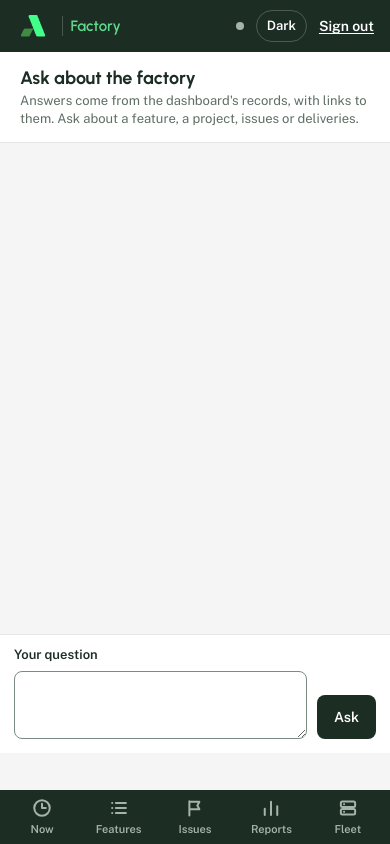
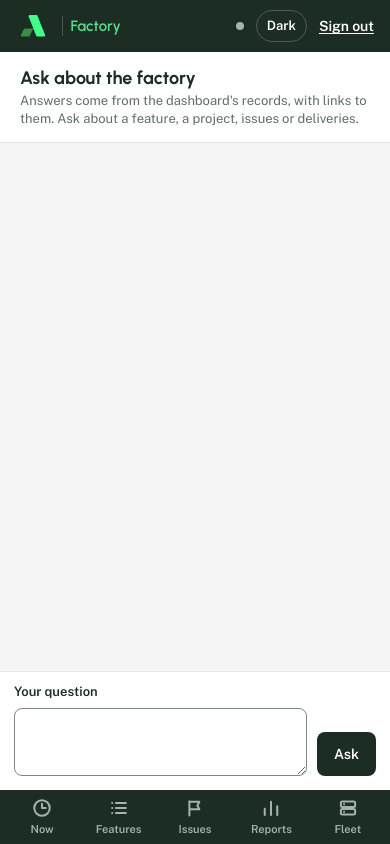
Before and after one commit to guardkit/factory-dashboard, a Python web app: template frontend/templates/chat.html in a window 390 px wide. Run offline with Jinja, Linux system fonts and the light colour scheme; the template is opened without the code that fills it, so the values that code supplies are empty.

Commit message:
The /chat page computes no height: one screen tall, the panel takes what bars and banners leave (Codex round 1, R1 and R2)
A wrapped banner on a narrow phone and the 420px minimum on short screens both broke the fixed
height. The page is now one screen tall with the panel filling the rest; the conversation scrolls
inside it, the composer keeps its size, and if bars and banners leave less room than the composer
needs the panel scrolls rather than hide it. The drawer (1600px+, one-line banners) keeps its
banner subtraction. 36 measured cases pass, including 320x568 with two dated three-line banners.

Co-Authored-By: Claude Opus 5.5 (1M context) <noreply@anthropic.com>

```diff
--- a/frontend/static/style.css
+++ b/frontend/static/style.css
@@ -211,7 +211,7 @@
   --login-circle-1: #24402F;  /* the sign-in panel's two soft circles, on its Deep Green */
   --login-circle-2: #213A2B;
   --readline-height: 37px; /* the read-time line under the top bar; the chat's heights subtract it */
-  --banner-line: 44px;      /* one banner under the top bar (one line); the chat's heights subtract the ones showing */
+  --banner-line: 44px;      /* one banner (one line at the 1600px+ widths where the chat drawer shows); the drawer subtracts the ones showing */
 }
 
 /* ==== self-hosted fonts (SIL Open Font Licence; texts beside the files) ==== */
@@ -432,7 +432,6 @@ body:has(.banner-slot .banner--stale:not([data-feed="cost"])) { --banner-a: var(
 body:has(.banner-slot .banner--stale[data-feed="cost"]) { --banner-b: var(--banner-line); }
 body:has(.banner-slot .banner--sse_paused):not(:has(.banner-slot .banner--stale:not([data-feed="cost"])))  { --banner-c: var(--banner-line); }
 body { --banner-stack: calc(var(--banner-a, 0px) + var(--banner-b, 0px) + var(--banner-c, 0px)); }
-@media (max-width: 720px) { :root { --banner-line: 64px; } } /* the banner wraps to two lines on phones */
 /* The freshness element (fragments/freshness.html) holds the read time, then the banner. The
    banner shows first, directly under the top bar; the read time follows it. */
 .freshness { display: flex; flex-direction: column-reverse; }
@@ -1483,14 +1482,20 @@ body:has(.panel-card--hero) .freshness .read-asof .asof-chip { color: var(--on-d
   background: var(--bg);
 }
 
-/* The /chat page: the same panel as a page of its own (the design's page form). */
+/* The /chat page: the same panel as a page of its own (the design's page form). The page is exactly
+   one screen tall and the panel takes whatever the top bar, the read-time line, any banners (however
+   many lines they wrap to) and, on phones, the tab bar leave; the conversation scrolls inside it and
+   the composer always stays on screen. No height is computed. */
+body:has(.content > .chat) { height: 100vh; height: 100dvh; min-height: 0; display: flex; flex-direction: column; overflow: hidden; }
+body:has(.content > .chat) > .frame { flex: 1 1 auto; min-height: 0; width: 100%; grid-template-rows: minmax(0, 1fr); }
+.content:has(> .chat) { display: flex; flex-direction: column; min-height: 0; }
 .content > .chat {
-  flex: none; width: 100%; max-width: 820px; margin: 0 auto;
-  height: calc(100vh - var(--topbar-height) - var(--readline-height) - var(--banner-stack, 0px) - 2 * var(--space-32));
-  height: calc(100dvh - var(--topbar-height) - var(--readline-height) - var(--banner-stack, 0px) - 2 * var(--space-32));
-  min-height: 420px;
-  border: 1px solid var(--line); border-radius: var(--radius-md); box-shadow: var(--shadow-card); overflow: hidden;
-}
+  flex: 1 1 auto; min-height: 0; width: 100%; max-width: 820px; margin: 0 auto;
+  border: 1px solid var(--line); border-radius: var(--radius-md); box-shadow: var(--shadow-card);
+  overflow: hidden auto; /* if bars and banners leave less room than the composer needs, the panel scrolls rather than hide it */
+}
+.content > .chat > .chat__form, .content > .chat .chat-voice { flex: none; }
+@media (max-width: 720px) and (max-height: 700px) { .content > .chat .chat__note { display: none; } }
 
 /* One question and its answer: the question is a Deep Green bubble on the right, the answer a card
    bubble on the left. */
@@ -1642,11 +1647,7 @@ textarea.chat__input { min-height: 68px; }
 /* Phones: /chat fills the screen above the tab bar. */
 @media (max-width: 720px) {
   .content:has(> .chat) { padding: 0; }
-  .content > .chat {
-    max-width: none; min-height: 0; border: 0; border-radius: 0; box-shadow: none;
-    height: calc(100vh - 52px - var(--readline-height) - var(--banner-stack, 0px) - 54px);
-    height: calc(100dvh - 52px - var(--readline-height) - var(--banner-stack, 0px) - 54px - env(safe-area-inset-bottom));
-  }
+  .content > .chat { max-width: none; border: 0; border-radius: 0; box-shadow: none; }
   .chat__log { padding: var(--space-16); }
   .chat-exchange__question, .chat-exchange__answer { max-width: 92%; }
 }
```
Also changed, not shown: tests/test_frame_and_theme.py (+11 -4 lines).
